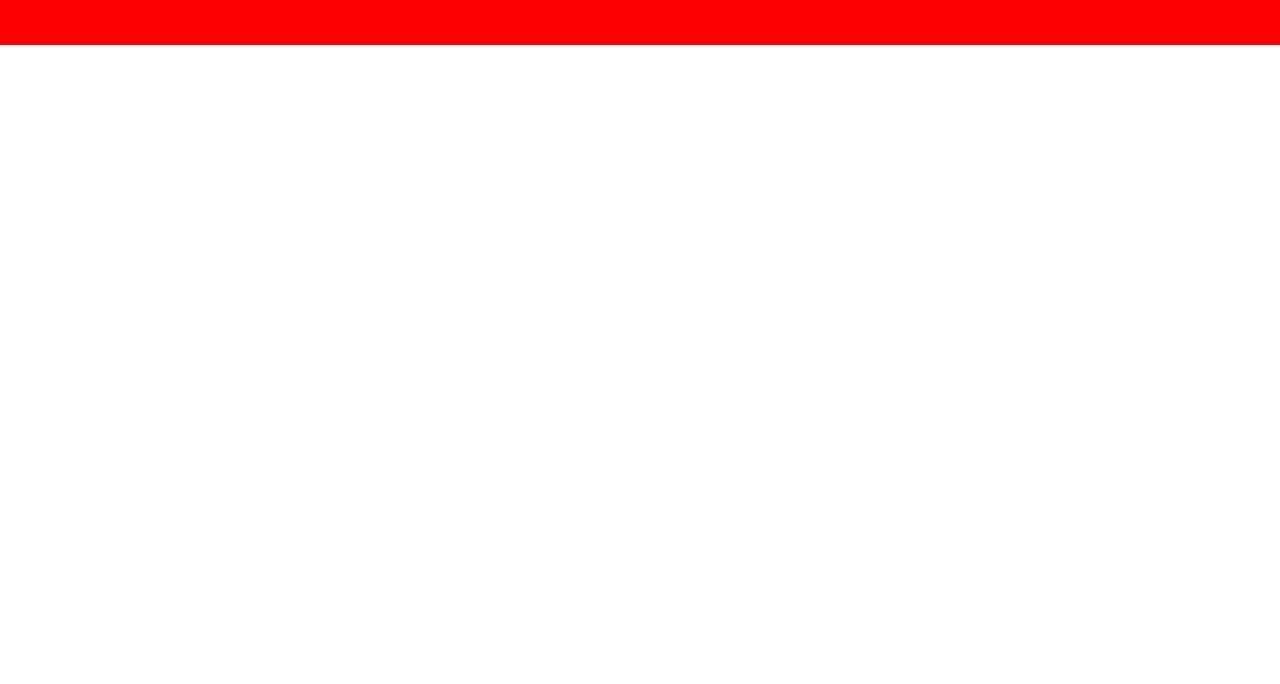
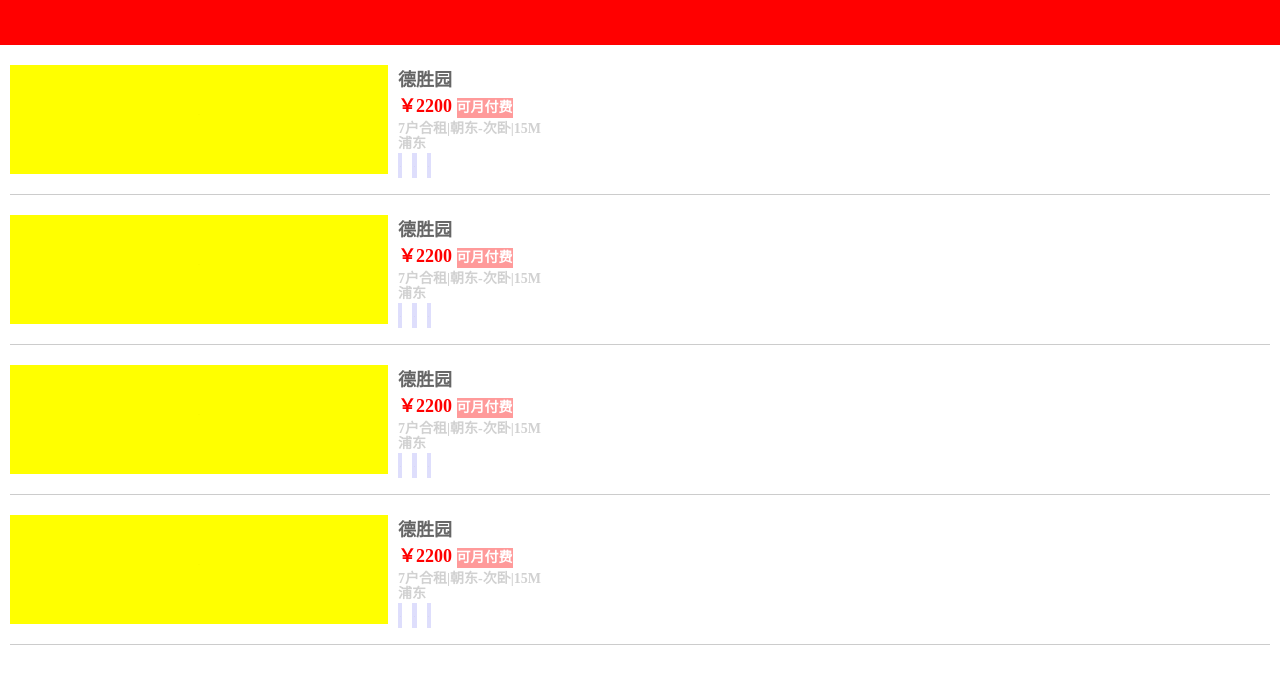
Before and after one commit to chengyan1989/hose, a plain HTML site: page src/index.html in a window 1280 px wide. Drawn offline with Linux system fonts and the light colour scheme.

Commit message:
内容工作者上传

```diff
--- a/src/css/style.scss
+++ b/src/css/style.scss
@@ -30,9 +30,75 @@ body {
         background: red;
         display: flex;
     }
-    .active {
+    .content {
         width: 100%;
         flex: 1;
         overflow-y: scroll;
+        .list {
+            width: 100%;
+            padding: 0 0.1rem;
+            li {
+                height: 1.5rem;
+                border-bottom: 0.01rem solid #ccc;
+                display: flex;
+                padding: 0.2rem 0;
+                .left-img {
+                    width: 30%;
+                    height: 100%;
+                    background: yellow;
+                    text-align: center;
+                    line-height: 1rem;
+                }
+                .right-msg {
+                    flex: 1;
+                    margin-left: 0.1rem;
+                    h1 {
+                        font-size: 0.18rem;
+                        color: #666;
+                        // height: 0.3rem;
+                        // line-height: 0.3rem;
+                    }
+                    h2 {
+                        font-size: 0.18rem;
+                        color: red;
+                        height: 0.3rem;
+                        line-height: 0.3rem;
+                        span {
+                            display: inline-block;
+                            height: 0.2rem;
+                            line-height: 0.2rem;
+                            margin-top: 0.012rem;
+                            font-size: 0.14rem;
+                            background: rgb(255, 154, 154);
+                            color: #fff;
+                        }
+                    }
+                    h3 {
+                        font-size: 0.14rem;
+                        color: rgb(209, 209, 209);
+                        height: 0.15rem;
+                        line-height: 0.15rem;
+                    }
+                    h4 {
+                        font-size: 0.14rem;
+                        color: rgb(209, 209, 209);
+                        height: 0.15rem;
+                        line-height: 0.15rem;
+                    }
+                    h5 {
+                        display: flex;
+                        height: 0.25rem;
+                        margin-top: 0.02rem;
+                        span {
+                            padding: 0.02rem;
+                            line-height: 0.25rem;
+                            display: block;
+                            background: rgb(222, 222, 252);
+                            margin-right: 0.1rem;
+                        }
+                    }
+                }
+            }
+        }
     }
 }
--- a/src/index.html
+++ b/src/index.html
@@ -16,7 +16,50 @@
         <header class="header">
             头部工作者
         </header>
-        <section class="content">内容区工作者</section>
+        <section class="content">
+            <ul class="list">
+                <li>
+                    <div class="left-img">我是一张图片</div>
+                    <div class="right-msg">
+                        <h1>德胜园</h1>
+                        <h2>￥2200 <span>可月付费</span></h2>
+                        <h3>7户合租|朝东-次卧|15M</h3>
+                        <h4>浦东</h4>
+                        <h5><span>新上架</span><span>独卫</span><span>独卫</span></h5>
+                    </div>
+                </li>
+                <li>
+                    <div class="left-img">我是一张图片</div>
+                    <div class="right-msg">
+                        <h1>德胜园</h1>
+                        <h2>￥2200 <span>可月付费</span></h2>
+                        <h3>7户合租|朝东-次卧|15M</h3>
+                        <h4>浦东</h4>
+                        <h5><span>新上架</span><span>独卫</span><span>独卫</span></h5>
+                    </div>
+                </li>
+                <li>
+                    <div class="left-img">我是一张图片</div>
+                    <div class="right-msg">
+                        <h1>德胜园</h1>
+                        <h2>￥2200 <span>可月付费</span></h2>
+                        <h3>7户合租|朝东-次卧|15M</h3>
+                        <h4>浦东</h4>
+                        <h5><span>新上架</span><span>独卫</span><span>独卫</span></h5>
+                    </div>
+                </li>
+                <li>
+                    <div class="left-img">我是一张图片</div>
+                    <div class="right-msg">
+                        <h1>德胜园</h1>
+                        <h2>￥2200 <span>可月付费</span></h2>
+                        <h3>7户合租|朝东-次卧|15M</h3>
+                        <h4>浦东</h4>
+                        <h5><span>新上架</span><span>独卫</span><span>独卫</span></h5>
+                    </div>
+                </li>
+            </ul>
+        </section>
     </div>
 </body>
 
```
Also changed, not shown: src/css/style.css, src/css/style.min.css.
